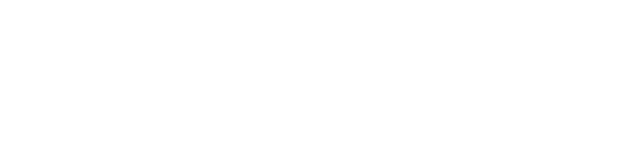
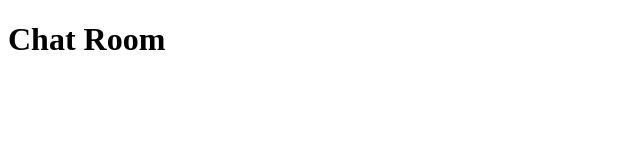
Before and after one commit to maqsoodhussain/ChatRoom, a website: page nodeServer/public/index.html in a window 1280 px wide. Shown: the whole page, without its empty margins (0-640 px from the left). Drawn offline with Linux system fonts and the light colour scheme.

Commit message:
runing node server on port 3000

```diff
--- a/nodeServer/index.js
+++ b/nodeServer/app.js
@@ -3,7 +3,7 @@ const express = require('express');
 const path = require('path');
 const app = express();
 const PORT = process.env.PORT || 3000;
-const server = app.listen(PORT, ()=> console.log("Server On PORT ${PORT}"));
+const server = app.listen(PORT, ()=> console.log(`Server On PORT ${PORT}`));
 
 
 
--- a/nodeServer/package.json
+++ b/nodeServer/package.json
@@ -5,11 +5,12 @@
   "main": "index.js",
   "scripts": {
     "start": "node app.js",
-    "dev":"nodemon app.js"
+    "dev": "nodemon app.js"
   },
   "author": "MAQSOOD HUSSAIN",
   "license": "ISC",
   "dependencies": {
+    "express": "^4.18.3",
     "socket.io": "^4.7.4"
   },
   "devDependencies": {
--- a/nodeServer/public/index.html
+++ b/nodeServer/public/index.html
@@ -7,6 +7,6 @@
     <title>Chat Room </title>
 </head>
 <body>
-
+    <h1>Chat Room </h1>
 </body>
 </html>
```
Also changed, not shown: 1 other file.
